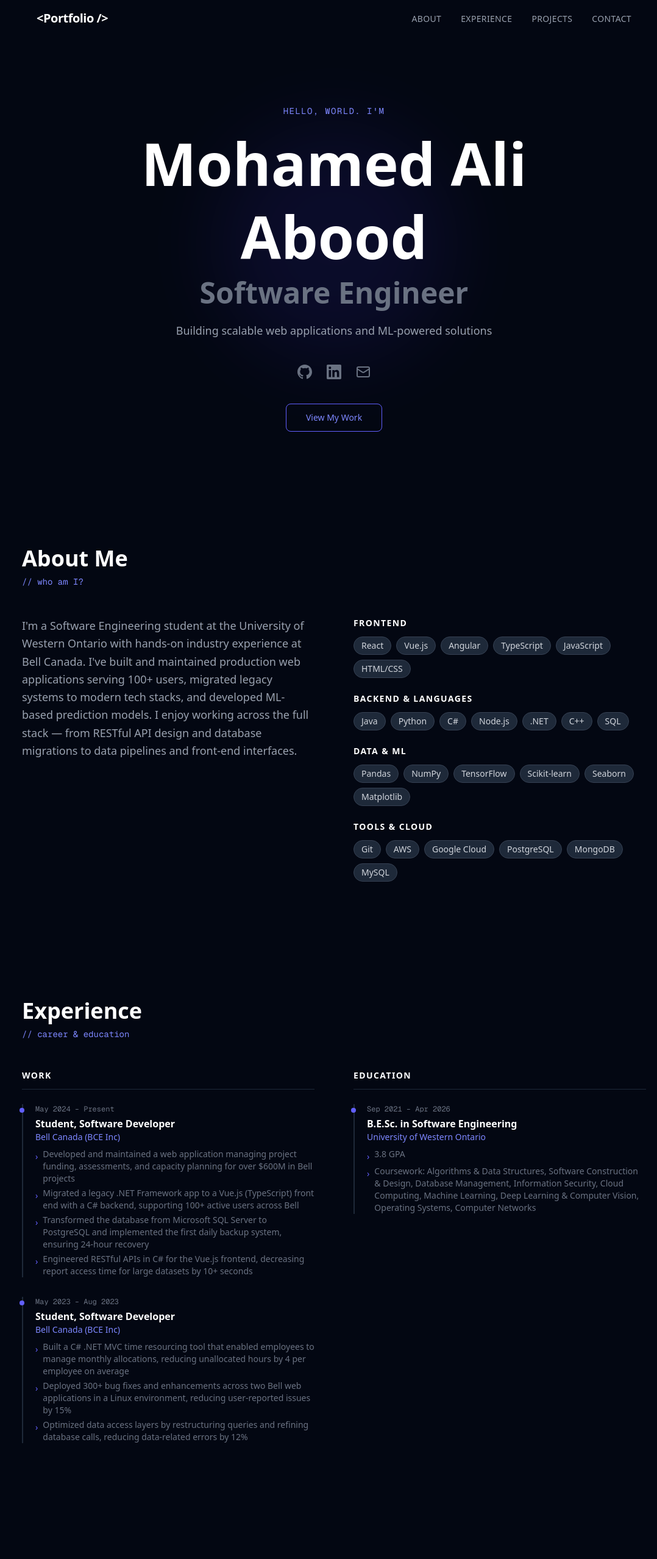
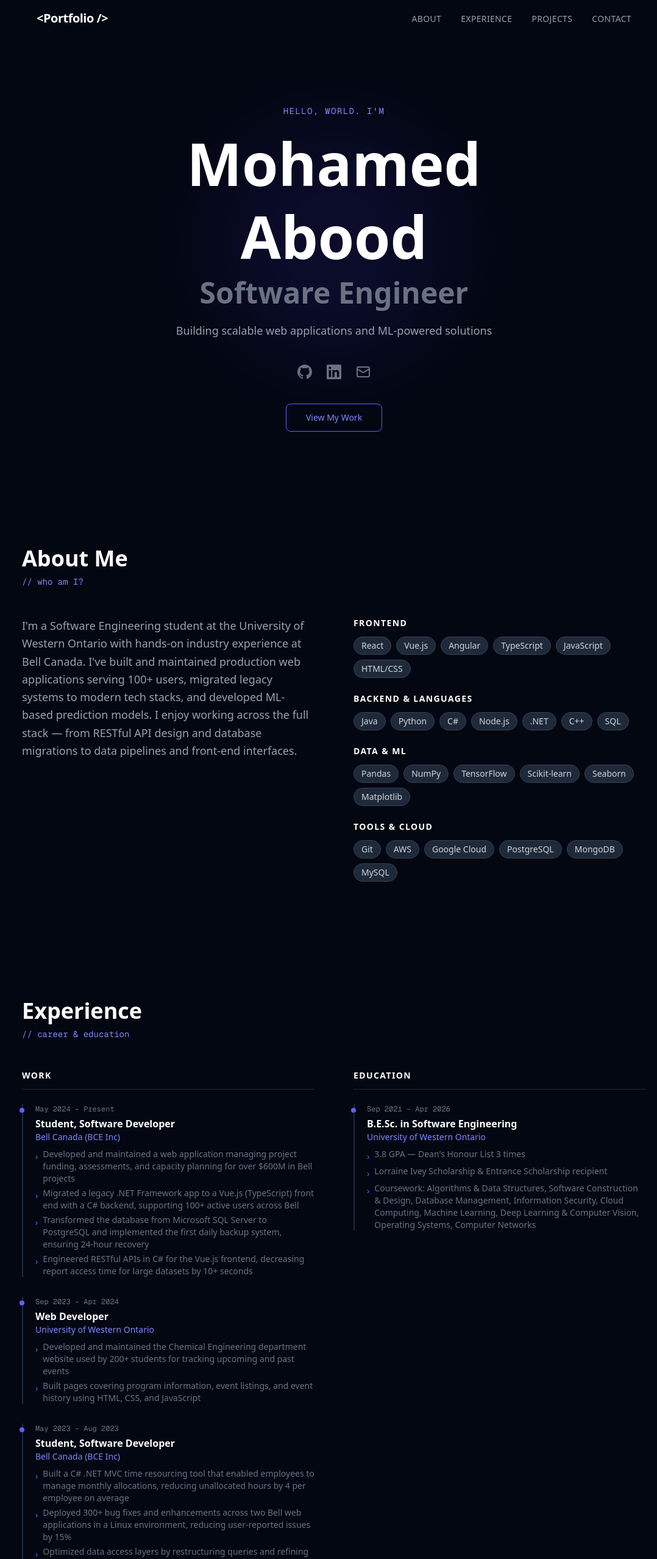
Before and after one commit to mabood2003/personalPortfolio, a Next.js app: page / in a window 1280 px wide. Shown: the top 2557 px of the page at 61% size, without its empty margins (92-1170 px from the left). Built offline with nearby package versions, Linux system fonts and the light colour scheme.

Commit message:
changes o the porfolio

```diff
--- a/src/data/portfolio.ts
+++ b/src/data/portfolio.ts
@@ -4,7 +4,7 @@
 // =============================================================================
 
 export const personalInfo = {
-  name: "Mohamed Ali Abood",
+  name: "Mohamed Abood",
   title: "Software Engineer",
   tagline: "Building scalable web applications and ML-powered solutions",
   bio: "I'm a Software Engineering student at the University of Western Ontario with hands-on industry experience at Bell Canada. I've built and maintained production web applications serving 100+ users, migrated legacy systems to modern tech stacks, and developed ML-based prediction models. I enjoy working across the full stack — from RESTful API design and database migrations to data pipelines and front-end interfaces.",
@@ -42,6 +42,15 @@ export const experiences = [
     ],
   },
   {
+    company: "University of Western Ontario",
+    role: "Web Developer",
+    duration: "Sep 2023 – Apr 2024",
+    description: [
+      "Developed and maintained the Chemical Engineering department website used by 200+ students for tracking upcoming and past events",
+      "Built pages covering program information, event listings, and event history using HTML, CSS, and JavaScript",
+    ],
+  },
+  {
     company: "Bell Canada (BCE Inc)",
     role: "Student, Software Developer",
     duration: "May 2023 – Aug 2023",
@@ -59,7 +68,8 @@ export const education = [
     degree: "B.E.Sc. in Software Engineering",
     duration: "Sep 2021 – Apr 2026",
     description: [
-      "3.8 GPA",
+      "3.8 GPA — Dean's Honour List 3 times",
+      "Lorraine Ivey Scholarship & Entrance Scholarship recipient",
       "Coursework: Algorithms & Data Structures, Software Construction & Design, Database Management, Information Security, Cloud Computing, Machine Learning, Deep Learning & Computer Vision, Operating Systems, Computer Networks",
     ],
   },
```
